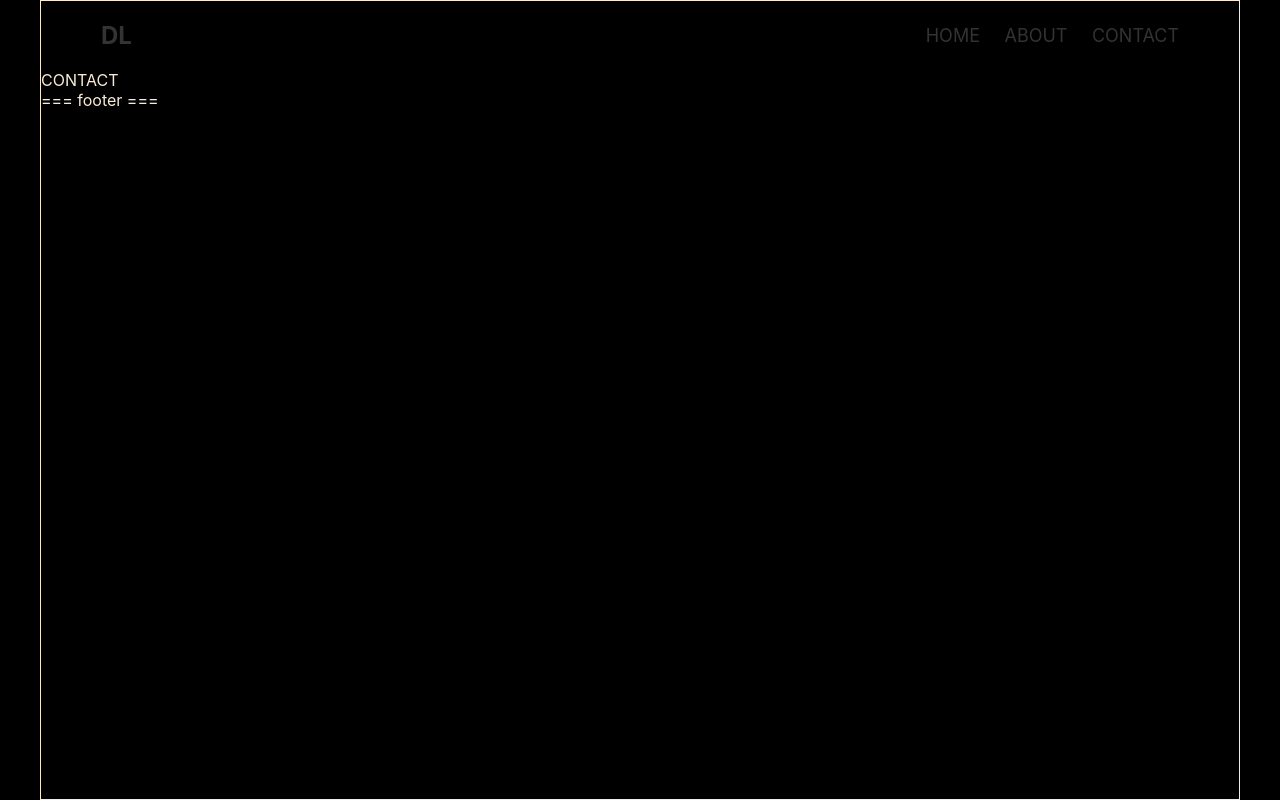
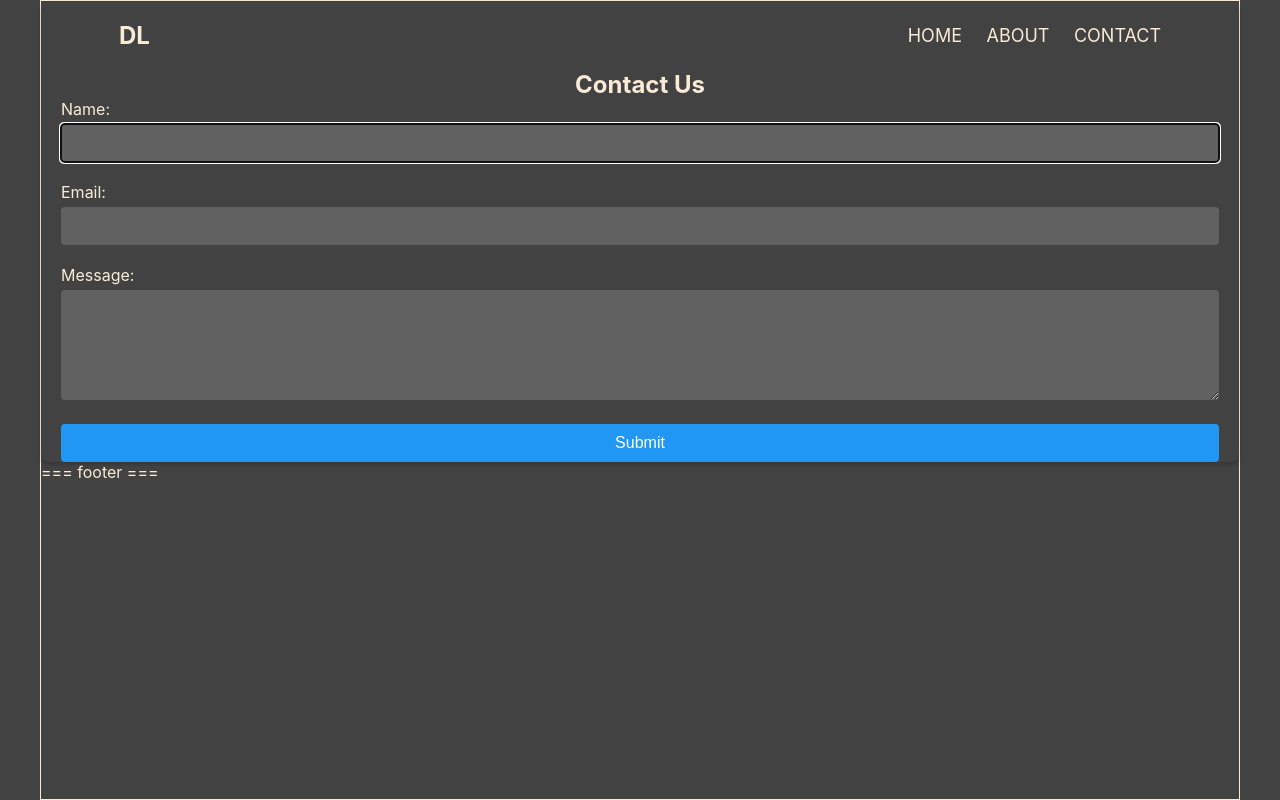
Before and after one commit to DenisLoza/profile_front-back, a website: page www/contact.html in a window 1280 px wide. Drawn offline with Linux system fonts and the light colour scheme.

Commit message:
add api download_pdf & add form to database

```diff
--- a/package.json
+++ b/package.json
@@ -14,6 +14,7 @@
     "nodemon": "^3.1.0"
   },
   "dependencies": {
+    "body-parser": "^1.20.2",
     "express": "^4.19.2"
   }
 }
--- a/www/api.js
+++ b/www/api.js
@@ -1,7 +1,7 @@
-// Обработчик при нажатии на кнопку "Download CV"
 document.addEventListener('DOMContentLoaded', function () {
     const downloadButton = document.getElementById('downloadButton');
 
+    if (downloadButton) {
         downloadButton.addEventListener('click', function () {
             fetch('/api/download-cv', {
                 method: 'GET',
@@ -26,4 +26,41 @@ document.addEventListener('DOMContentLoaded', function () {
                 console.error('Error downloading CV:', error);
             });
         });
+    }
+
+    const contactForm = document.getElementById("contact-form");
+    if (contactForm) {
+        contactForm.addEventListener("submit", async function(event) {
+            event.preventDefault(); // Предотвращаем стандартное поведение формы
+
+            var formData = {
+                name: document.getElementById("name").value,
+                email: document.getElementById("email").value,
+                message: document.getElementById("message").value
+            };
+
+            try {
+                const response = await fetch("/submit-form", {
+                    method: "POST",
+                    headers: {
+                        "Content-Type": "application/json"
+                    },
+                    body: JSON.stringify(formData)
                 });
+
+                if (response.ok) {
+                    this.reset(); // Сбрасываем форму
+                    document.getElementById("response-message").innerText = "Спасибо";
+                    document.getElementById("response-message").style.display = "block";
+                } else {
+                    throw new Error('Network response was not ok');
+                }
+            } catch (error) {
+                console.error("Error:", error);
+                this.reset(); // Сбрасываем форму
+                document.getElementById("response-message").innerText = "Ошибка";
+                document.getElementById("response-message").style.display = "block";
+            }
+        });
+    }
+});
--- a/www/contact.html
+++ b/www/contact.html
@@ -12,9 +12,29 @@
 </head>
 <body>
     <div class="container">
-        <header id="header"></header>
-        CONTACT
-    <footer id="footer"></footer>
+        <div class="contact">
+            <header id="header"></header>
+            <h2>Contact Us</h2>
+            <form id="contact-form" method="POST" action="/submit-form">
+                <div class="input-group">
+                    <label for="name">Name:</label>
+                    <input type="text" id="name" name="name" required autofocus>
+                </div>
+                <div class="input-group">
+                    <label for="email">Email:</label>
+                    <input type="email" id="email" name="email" required>
+                </div>
+                <div class="input-group">
+                    <label for="message">Message:</label>
+                    <textarea id="message" name="message" rows="5" required></textarea>
+                </div>
+                <button id="submit-button" type="submit">Submit</button>
+            </form>
+
+            <div id="response-message" style="display: none;"></div>
+        </div>
+        <footer id="footer"></footer>
     </div>
+    <script src="api.js"></script>
 </body>
 </html>
--- a/www/style.css
+++ b/www/style.css
@@ -17,7 +17,7 @@ ul {
 }
 
 body {
-    background-color: black;
+    background-color: #424242;
     color: antiquewhite;
 }
 
@@ -27,3 +27,55 @@ body {
     margin: 0 auto;
     border: 1px solid;
 }
+
+.contact {
+    padding: 0 20px;
+    border-radius: 8px;
+    box-shadow: 0 2px 4px rgba(0, 0, 0, 0.2);
+}
+
+.contact h2 {
+    margin-top: 0;
+    text-align: center;
+}
+
+.input-group {
+    margin-bottom: 20px;
+}
+
+.input-group label {
+    display: block;
+    margin-bottom: 5px;
+}
+
+.input-group input[type="text"],
+.input-group input[type="email"],
+.input-group textarea {
+    width: 100%;
+    padding: 10px;
+    border: none;
+    border-radius: 4px;
+    background-color: #616161;
+    color: #ffffff;
+    font-size: 16px;
+}
+
+.input-group textarea {
+    resize: vertical;
+}
+
+button {
+    width: 100%;
+    padding: 10px;
+    border: none;
+    border-radius: 4px;
+    background-color: #2196F3;
+    color: #ffffff;
+    font-size: 16px;
+    cursor: pointer;
+    transition: background-color 0.3s ease;
+}
+
+button:hover {
+    background-color: #1976D2;
+}
--- a/www/style_header.css
+++ b/www/style_header.css
@@ -14,8 +14,8 @@
 .logo a {
     font-size: 24px;
     font-weight: bold;
+    color: antiquewhite;
     text-decoration: none;
-    color: #333; /* Цвет ссылки */
 }
 
 .menu nav ul {
@@ -35,11 +35,11 @@
 
 .list_menu_item a {
     text-decoration: none;
-    color: #333; /* Цвет ссылки */
+    color: antiquewhite;
     font-size: 18px;
     transition: color 0.3s; /* Плавное изменение цвета */
 }
 
 .list_menu_item a:hover {
-    color: #FF0000; /* Цвет ссылки при наведении */
+    color:blue; /* Цвет ссылки при наведении */
 }
```
Also changed, not shown: main.js (+47 -2 lines), 1 other file. Lines whose indentation alone changed are shown as unchanged.
